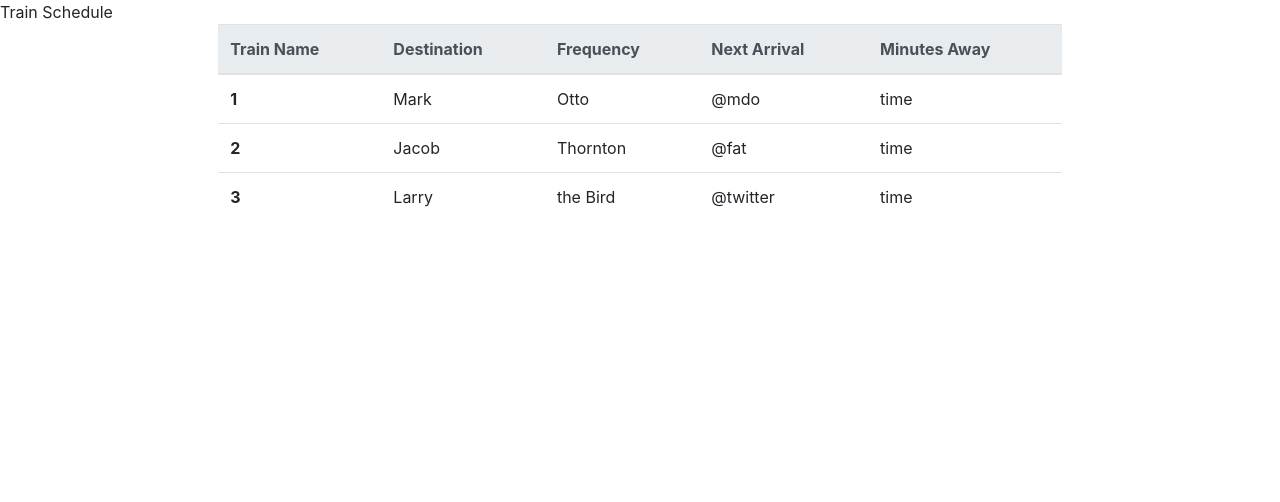
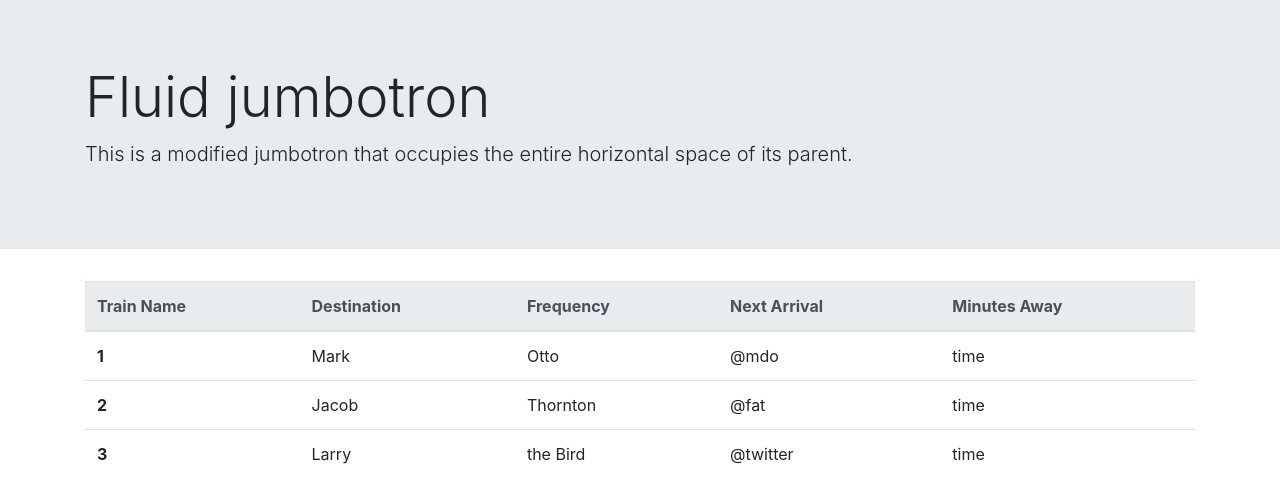
Before and after one commit to Elwdipath/TrainTime, a plain HTML site: page index.html in a window 1280 px wide. Drawn offline with nearby package versions, Linux system fonts and the light colour scheme; files that its build step writes are made by us from their sources.

Commit message:
added jumbotron

```diff
--- a/index.html
+++ b/index.html
@@ -12,15 +12,18 @@
     <link rel="stylesheet" href="https://stackpath.bootstrapcdn.com/bootstrap/4.4.1/css/bootstrap.min.css" integrity="sha384-Vkoo8x4CGsO3+Hhxv8T/Q5PaXtkKtu6ug5TOeNV6gBiFeWPGFN9MuhOf23Q9Ifjh" crossorigin="anonymous">
 </head>
 <body>
-    <!-- Header -->
-        <div class="row justify-content-center">
-            <div class="col-md">
-                Train Schedule
+    <div class="jumbotron jumbotron-fluid">
+            <div class="container">
+            <h1 class="display-4">Fluid jumbotron</h1>
+            <p class="lead">This is a modified jumbotron that occupies the entire horizontal space of its parent.</p>
             </div>
         </div>
+    <div class="container">
+    <!-- Header -->
+
         <!-- Current Schedule -->
             <div class="row justify-content-center">
-            <div class="col-md-8">
+                <div class="col-md-12">
                     <table class="table">
                         <thead class="thead-light">
                         <tr>
@@ -57,7 +60,8 @@
                     </table>
                 </div>
             </div>
+
         <!-- Add Train -->
-
+    </div>
 </body>
 </html>
```
Lines whose indentation alone changed are shown as unchanged.
